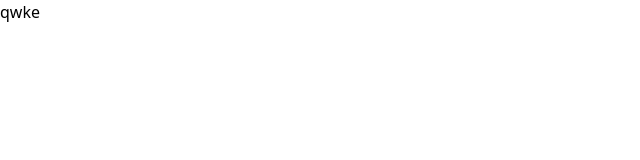
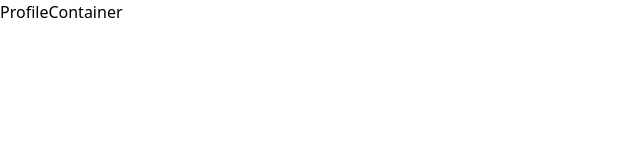
Before and after one commit to nesathanozturk/github-finder, a React (Create React App) app: page / in a window 1280 px wide. Shown: the top 160 px of the page, without its empty margins (0-640 px from the left). Built offline with nearby package versions, Linux system fonts and the light colour scheme.

Commit message:
feat: created components

```diff
--- a/src/App.js
+++ b/src/App.js
@@ -1,7 +1,9 @@
+import ProfileContainer from "./components/ProfileContainer";
+
 const App = () => {
   return (
     <>
-      <h1>qwke</h1>
+      <ProfileContainer />
     </>
   );
 };
--- /dev/null
+++ b/src/components/Header.jsx
@@ -0,0 +1,5 @@
+const Header = () => {
+  return <div>Header</div>;
+};
+
+export default Header;
--- /dev/null
+++ b/src/components/Input.jsx
@@ -0,0 +1,5 @@
+const Input = () => {
+  return <div>Input</div>;
+};
+
+export default Input;
--- /dev/null
+++ b/src/components/ProfileContainer.jsx
@@ -0,0 +1,5 @@
+const ProfileContainer = () => {
+  return <div>ProfileContainer</div>;
+};
+
+export default ProfileContainer;
--- /dev/null
+++ b/src/components/Result.jsx
@@ -0,0 +1,5 @@
+const Result = () => {
+  return <div>Result</div>;
+};
+
+export default Result;
```
